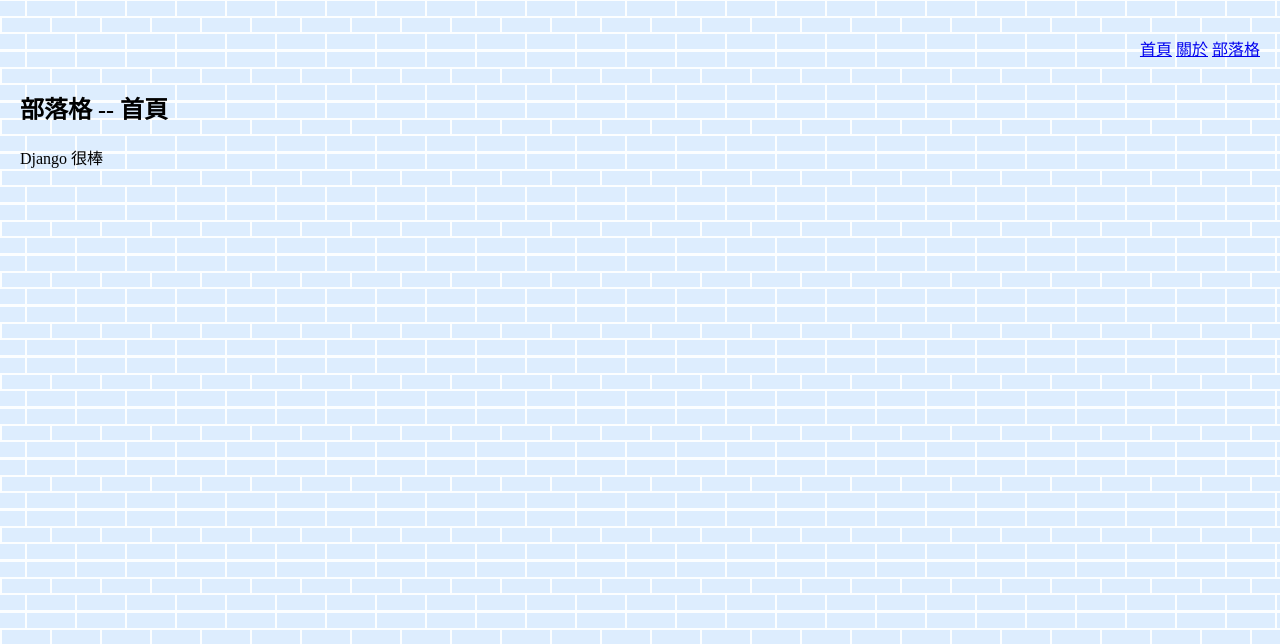
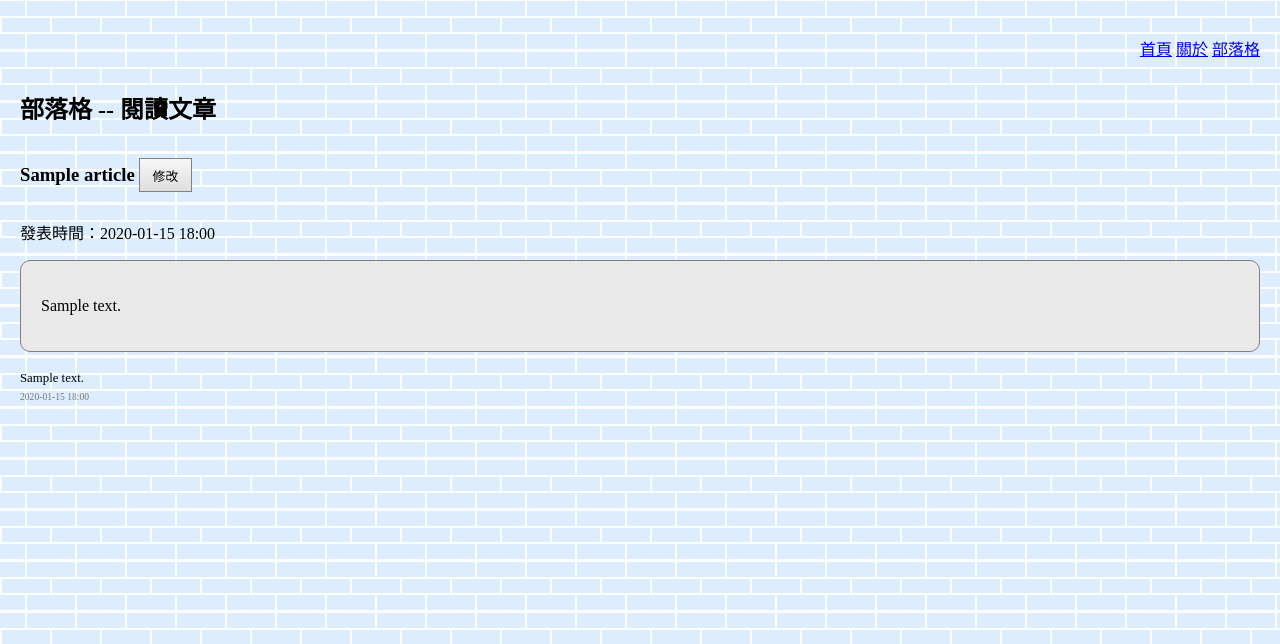
Before and after one commit to Aaron-lab-c/blog, a Django app: page /article/articleRead/1/ in a window 1280 px wide. Shown: the top 644 px of the page. Run offline with Django 3.2, Linux system fonts and the light colour scheme; tables that the repository leaves empty hold one stand-in row (values such as "Sample post").

Commit message:
ch10 finish

```diff
--- a/blog/article/static/article/css/article.css
+++ b/blog/article/static/article/css/article.css
@@ -21,3 +21,32 @@
 input[type=text] {
   padding: 0.4em;
 }
+
+/* Table */
+.table {
+  margin: 0 auto;
+  width: 90%;
+  border-collapse: collapse;
+}
+
+.table th {
+  font-size: 1.1em;
+  padding: 10px 0 10px 10px;
+  text-align: left;
+  background-color: #468cb1;
+  border-bottom: 1px solid black
+}
+
+.table td {
+  color: #222222;
+  background-color: #e0e0e0;
+  padding: 12px 0 12px 10px;
+}
+
+.table-striped tr:nth-child(even) td {
+  background-color: #E1F9DC;
+}
+
+.table-hover tr:hover td {
+  background-color: #cdeaf0;
+}
--- /dev/null
+++ b/blog/article/templates/article/articleRead.html
@@ -0,0 +1,19 @@
+{% extends 'main/base.html' %}
+{% load static %}
+{% block css %}
+<link rel="stylesheet" href="{% static 'article/css/article.css' %}">
+{% endblock %}
+{% block heading %}閱讀文章{% endblock %}
+{% block content %}
+<h3 class="inlineBlock">{{ article.title }}</h3>
+<a class="btn inlineBlock" href="{% url 'article:articleUpdate' article.id %}">修改</a>
+<p>發表時間：{{ article.pubDateTime|date:'Y-m-d H:i' }}</p>
+<div class="articleContent">{{ article.content|linebreaks }}</div>
+{% for comment in comments %}
+  <div class="commentDiv">
+    <span class="comment">{{ comment.content }}</span>
+    <br>
+    <span class="commentTime">{{ comment.pubDateTime|date:'Y-m-d H:i'}}</span>
+  </div>
+{% endfor %}
+{% endblock %}
--- /dev/null
+++ b/blog/article/templates/article/searchForm.html
@@ -0,0 +1,4 @@
+<form class="inlineBlock" action="{% url 'article:articleSearch' %}">
+  <input type="text" name="searchTerm">
+  <input class="btn" type="submit" value="查詢">
+</form>
--- a/blog/article/urls.py
+++ b/blog/article/urls.py
@@ -6,4 +6,8 @@ app_name = 'article'
 urlpatterns = [
     path('', views.article, name='article'),
     path('articleCreate/', views.articleCreate, name='articleCreate'),
+    path('articleRead/<int:articleId>/', views.articleRead, name='articleRead'),
+    path('articleUpdate/<int:articleId>/', views.articleUpdate, name='articleUpdate'),
+    path('articleDelete/<int:articleId>/', views.articleDelete, name='articleDelete'),
+    path('articleSearch/', views.articleSearch, name='articleSearch'),
 ]
--- a/blog/article/views.py
+++ b/blog/article/views.py
@@ -1,6 +1,8 @@
-from django.shortcuts import render,redirect
+from django.shortcuts import render,redirect, get_object_or_404
 from django.contrib import messages
+from django.views.decorators.http import require_POST
 
+from django.db.models.query_utils import Q
 
 from article.models import Article, Comment
 from article.forms import ArticleForm
@@ -21,7 +23,7 @@ def articleCreate(request):
            * validate the form and display error messages if the form is invalid
            * else, save it to the model and redirect to the article page
     '''
-    template = 'article/articleCreate.html'
+    template = 'article/articleCreateUpdate.html'
     if request.method == 'GET':
         return render(request, template, {'articleForm':ArticleForm()})
 
@@ -33,3 +35,72 @@ def articleCreate(request):
     articleForm.save()
     messages.success(request, '文章已新增')
     return redirect('article:article')
+
+def articleRead(request, articleId):
+    '''
+    Read an article
+        1. Get the article instance; redirect to the 404 page if not found
+        2. Render the articleRead template with the article instance and its
+           associated comments
+    '''
+    article = get_object_or_404(Article, id=articleId)
+    context = {
+        'article': article,
+        'comments': Comment.objects.filter(article=article)
+    }
+    return render(request, 'article/articleRead.html', context)
+
+
+def articleUpdate(request, articleId):
+    '''
+    Update the article instance:
+        1. Get the article to update; redirect to 404 if not found
+        2. If method is GET, render a bound form
+        3. If method is POST,
+           * validate the form and render a bound form if the form is invalid
+           * else, save it to the model and redirect to the articleRead page
+    '''
+    article = get_object_or_404(Article, id=articleId)
+    template = 'article/articleCreateUpdate.html'
+    if request.method == 'GET':
+        articleForm = ArticleForm(instance=article)
+        return render(request, template, {'articleForm':articleForm})
+
+    # POST
+    articleForm = ArticleForm(request.POST, instance=article)
+    if not articleForm.is_valid():
+        return render(request, template, {'articleForm':articleForm})
+
+    articleForm.save()
+    messages.success(request, '文章已修改')
+    return redirect('article:articleRead', articleId=articleId)
+
+@require_POST
+def articleDelete(request, articleId):
+    '''
+    Delete the article instance:
+        1. Render the article page if the method is GET
+        2. Get the article to delete; redirect to 404 if not found
+    '''
+    if request.method == 'GET':
+        return redirect('article:article')
+
+    # POST
+    article = get_object_or_404(Article, id=articleId)
+    article.delete()
+    messages.success(request, '文章已刪除')
+    return redirect('article:article')
+
+
+
+def articleSearch(request):
+    '''
+    Search for articles:
+        1. Get the "searchTerm" from the HTML form
+        2. Use "searchTerm" for filtering
+    '''
+    searchTerm = request.GET.get('searchTerm')
+    articles = Article.objects.filter(Q(title__icontains=searchTerm) |
+                                      Q(content__icontains=searchTerm))
+    context = {'articles':articles}
+    return render(request, 'article/articleSearch.html', context)
--- a/blog/main/static/main/css/main.css
+++ b/blog/main/static/main/css/main.css
@@ -43,3 +43,8 @@ ul#menu li {
   background-color: #fbd9d8;
   border: thin solid red;
 }
+
+/* Misc */
+.inlineBlock {
+  display: inline-block;
+}
--- /dev/null
+++ b/blog/main/static/main/js/deleteConfirm.js
@@ -0,0 +1,5 @@
+$(document).ready(function () {
+  $(document).on('click', '.deleteConfirm', function() {
+    return confirm("確定刪除?");
+  });
+});
--- a/blog/main/templates/main/base.html
+++ b/blog/main/templates/main/base.html
@@ -17,5 +17,7 @@
 {% endfor %}
 
 {% block content %}{% endblock %}
+<script src="https://ajax.googleapis.com/ajax/libs/jquery/3.4.1/jquery.min.js"></script>
+{% block script %}{% endblock %}
 </body>
 </html>
```
Also changed, not shown: blog/article/templates/article/article.html (+12 -2 lines), blog/article/templates/article/articleCreate.html (deleted, +0 -23 lines), blog/article/templates/article/articleCreateUpdate.html (added, +35 -0 lines), blog/article/templates/article/articleSearch.html (added, +24 -0 lines).
